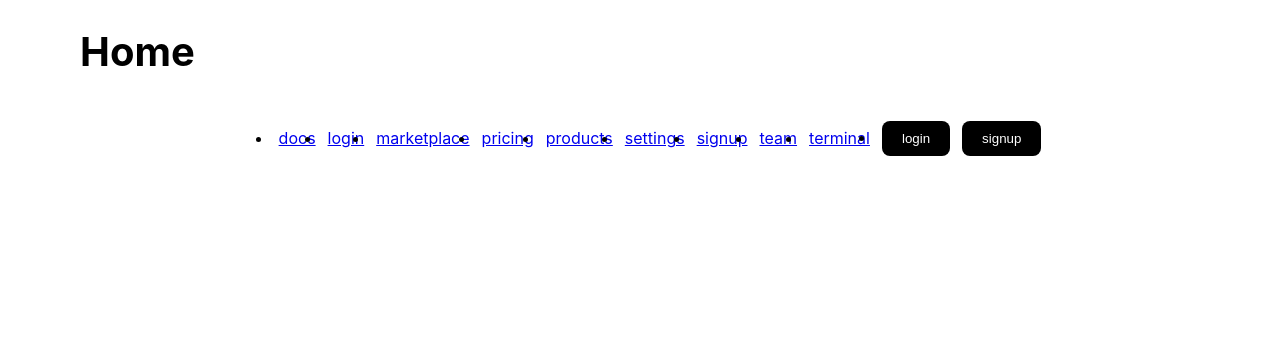
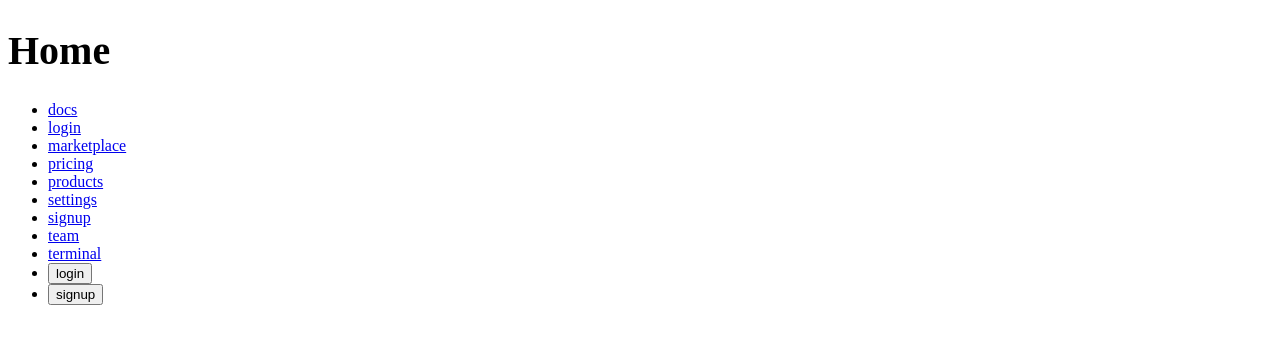
Before and after one commit to kazoomarc/sitolo-online, a React (Create React App) app: page / in a window 1280 px wide. Shown: the top 344 px of the page. Built offline with nearby package versions, Linux system fonts and the light colour scheme.

Commit message:
removes unused styles

```diff
--- a/src/index.css
+++ b/src/index.css
@@ -2,50 +2,8 @@
 @tailwind components;
 @tailwind utilities;
 
-* {
-  box-sizing: border-box;
-}
-body {
-  margin: 0;
-  font-family: -apple-system, BlinkMacSystemFont, 'Segoe UI', 'Roboto', 'Oxygen',
-    'Ubuntu', 'Cantarell', 'Fira Sans', 'Droid Sans', 'Helvetica Neue',
-    sans-serif;
-  -webkit-font-smoothing: antialiased;
-  -moz-osx-font-smoothing: grayscale;
-}
-
-#root {
-  margin: 0 80px;
-}
 .heading-1 {
   font-size: 40px;
 }
-.nav-links {
-  display: flex;
-  flex-direction: row;
-  align-items: center;
-  justify-content: center;
-}
-.link-item {
-  padding: 6px;
-}
-
-.fancy-button {
-  color: white;
-  background-color: black;
-  border: 0;
-  padding: 10px 20px;
-  border-radius: 8px;
-  margin: 12px 0;
-}
-
-.input-box {
-  color: black;
-  background-color: white;
-  border: 1px solid black;
-  padding: 10px 20px;
-  border-radius: 8px;
-  margin: 8px 0;
-}
 
 /* onfocus and shh on button and input */
```
